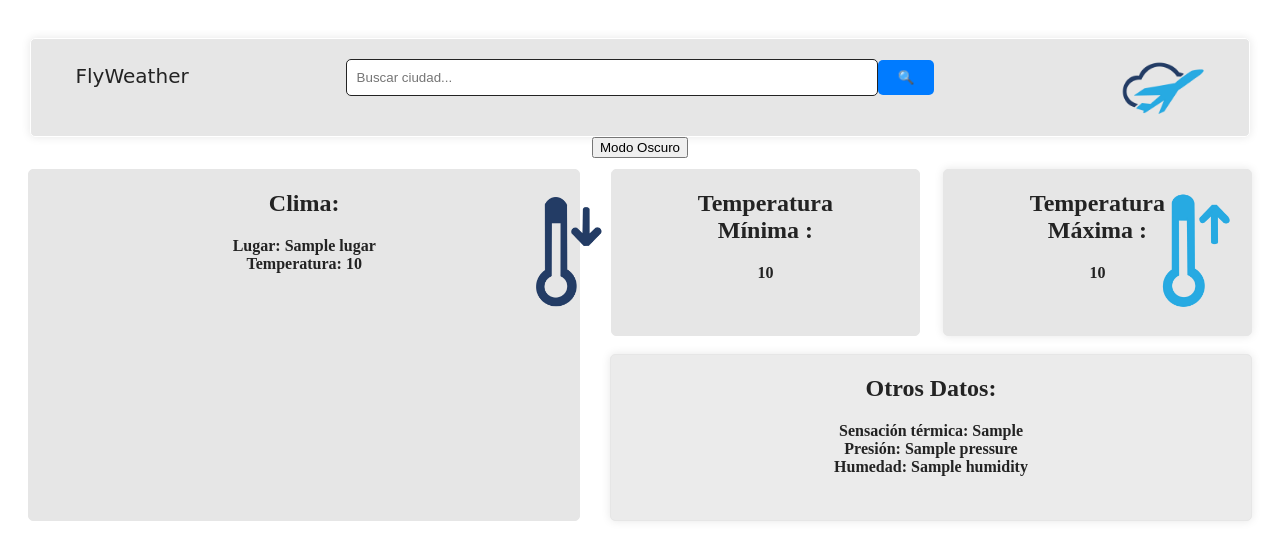
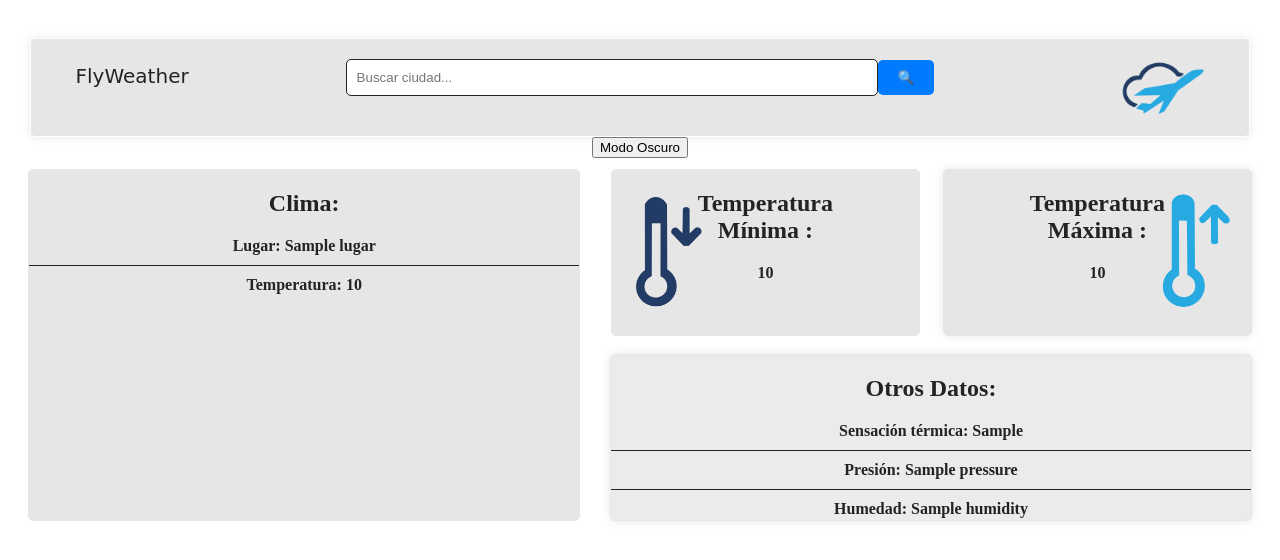
Before and after one commit to fernandocruzp/Flyweather, a Python web app: template website/template/CIudad.html in a window 1280 px wide. Shown: the top 560 px of the page. Run offline with Jinja, Linux system fonts and the light colour scheme; the template is opened without the code that fills it: most values are stand-ins (such as "Sample title", 1, 10 or a date in 2020).

Commit message:
Proyecto Terminado :)

```diff
--- a/website/template/CIudad.html
+++ b/website/template/CIudad.html
@@ -43,6 +43,16 @@
         ul {
             list-style-type: none;
             padding: 0;
+        }
+
+        ul li {
+            margin-bottom: 10px; /* Añade espacio vertical entre los elementos de la lista */
+        }
+
+        /* Agrega una línea divisoria horizontal entre los elementos de la lista */
+        ul li:not(:last-child) {
+            border-bottom: 1px solid #232323; /* Cambia el color y el estilo de la línea */
+            padding-bottom: 10px; /* Espacio entre la línea y el siguiente elemento */
         }
 
 
@@ -101,9 +111,9 @@
 
         #top-soleado-image {
             position: relative;
-            top: -35px;
-            left: 35px;
-            width: 300px;
+            top: -20px;
+            left: 5px;
+            width: 250px;
             height: auto; /* Esto mantendrá la proporción original de la imagen */
             z-index: 3;
         }
@@ -138,7 +148,7 @@
         #top-baja-image {
             position: fixed;
             top: 180px;
-            right: 650px;
+            right: 550px;
             width: 140px;
             height: auto; /* Esto mantendrá la proporción original de la imagen */
             z-index: 2;
```
